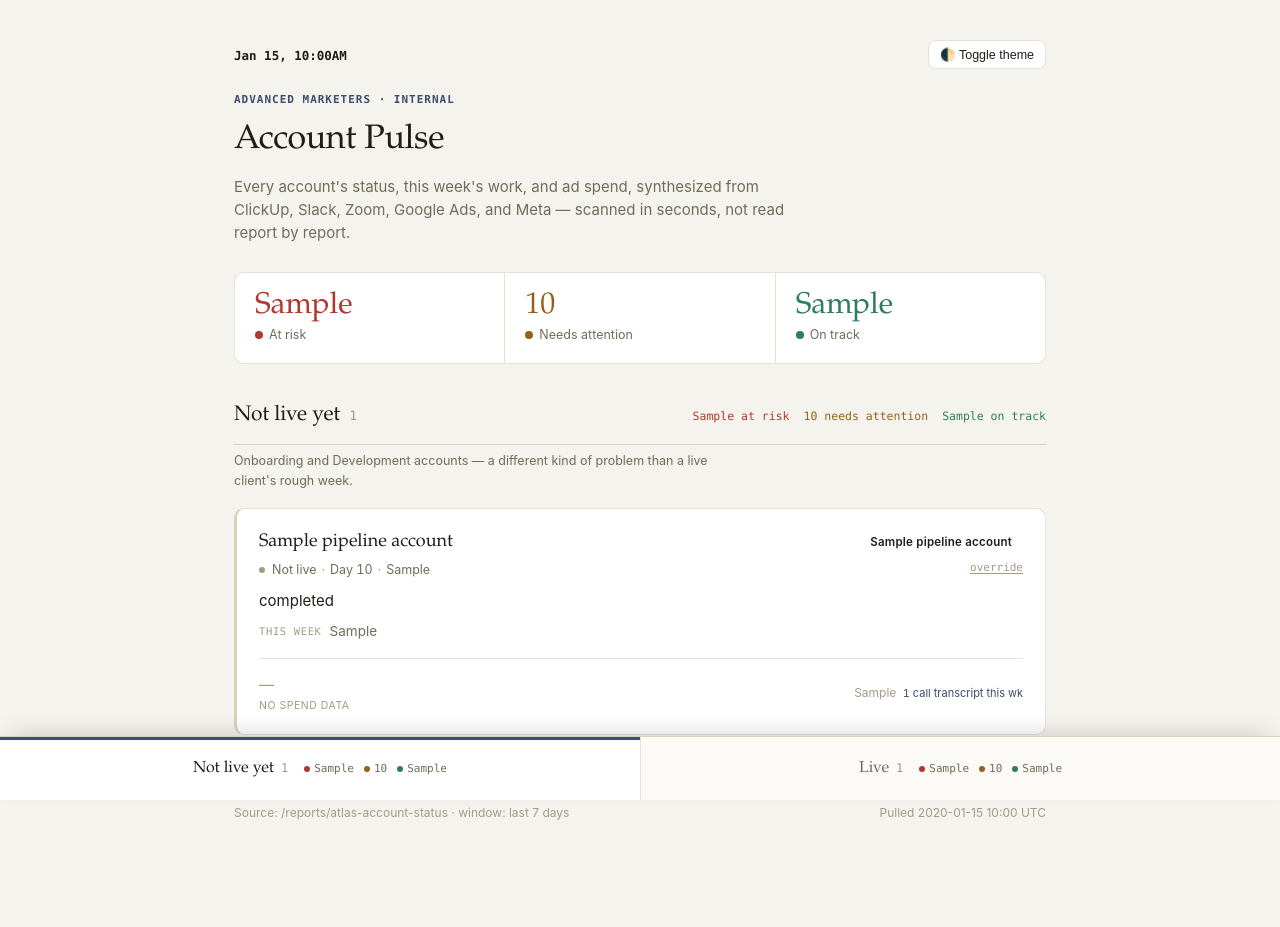
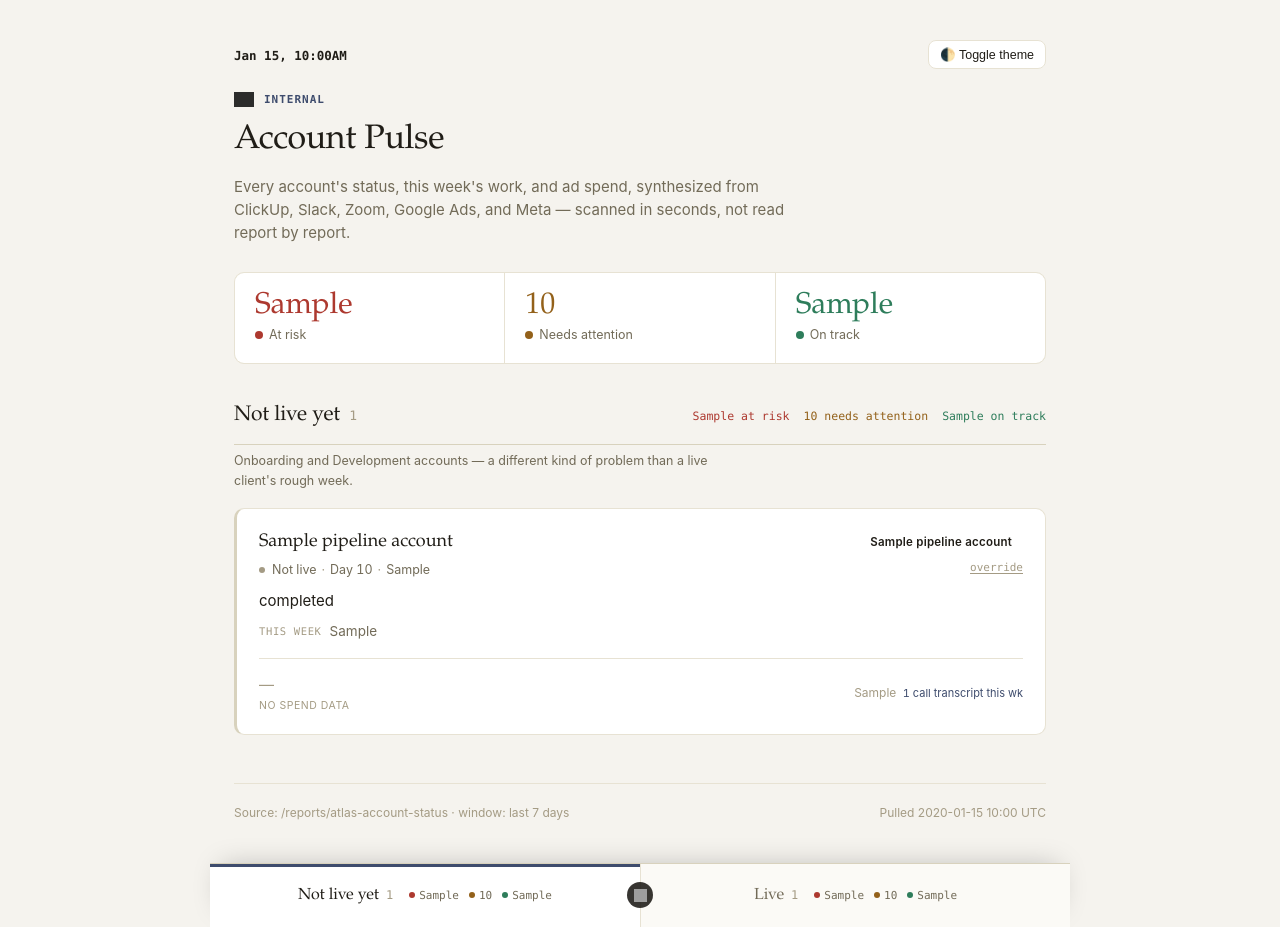
Before and after one commit to ky-lore/bob-api, a FastAPI app: template bob-master/app/templates/account_pulse.html in a window 1280 px wide. Run offline with FastAPI, Linux system fonts and the light colour scheme; the template is opened without the code that fills it: most values are stand-ins (such as "Sample title", 1, 10 or a date in 2020); parts of the project's set-up code (start-up, migrations or seed data) failed here and were passed over; grey boxes are pictures that could not be loaded.

Commit message:
Add glassy transition and real brand logos to Pulse
Bob: "smooth/blurry/glassy... the whole page too in sync with the
color shift" + real logo assets to "brand it a bit more." Switching
between Pipeline/Live now blurs+dims the whole page (masthead, copy,
cards -- not just the background) via a JS-choreographed class swap,
synced with the body background color transition; skipped entirely
for prefers-reduced-motion.

Real Advanced Marketers assets wired in three places: the mark as the
browser favicon, the wordmark in the masthead (recolored via
brightness(0) in light mode since the source art is solid white on
transparent -- shown as-is in dark mode, where white already reads
correctly), and the mark as a small badge centered in the switch bar.

Co-Authored-By: Claude Sonnet 5 <noreply@anthropic.com>

```diff
--- a/bob-master/app/templates/account_pulse.html
+++ b/bob-master/app/templates/account_pulse.html
@@ -4,6 +4,7 @@
 <meta charset="utf-8">
 <meta name="viewport" content="width=device-width, initial-scale=1">
 <title>Account Pulse</title>
+<link rel="icon" type="image/png" href="https://advancedmarketers.co/wp-content/uploads/2025/01/advmfav2.png">
 <style>
   :root {
     --bg: #f5f3ee;
@@ -67,7 +68,17 @@
   body[data-pulse-view="live"] { background: var(--bg-live); }
   @media (prefers-reduced-motion: reduce) { * { animation: none !important; transition: none !important; } }
 
-  .page { max-width: 860px; margin: 0 auto; padding: 40px 24px 104px; }
+  /* Glassy cross-fade for the Pipeline/Live switch (2026-09-21, Bob: "smooth/
+     blurry/glassy... the whole page too in sync with the color shift") --
+     the whole page (masthead, copy, cards) blurs+dims together right as the
+     background color shifts, then resolves sharp on the new view. Choreographed
+     in JS (see the script near the bottom): add view-transitioning, wait out
+     the transition, swap content + body background, remove the class. */
+  .page {
+    max-width: 860px; margin: 0 auto; padding: 40px 24px 104px;
+    transition: filter 0.22s ease, opacity 0.22s ease; filter: blur(0); opacity: 1;
+  }
+  .page.view-transitioning { filter: blur(10px) saturate(1.3); opacity: 0.35; }
 
   .toolbar { display: flex; justify-content: space-between; align-items: center; gap: 12px; margin-bottom: 22px; }
   nav.runs { overflow-x: auto; white-space: nowrap; }
@@ -79,6 +90,16 @@
   }
 
   .masthead { display: flex; flex-direction: column; gap: 6px; margin-bottom: 8px; }
+  .brand-row { display: flex; align-items: center; gap: 10px; }
+  /* Source art is solid white on transparent (Bob's real brand assets) --
+     brightness(0) recolors the white pixels to black on light surfaces
+     without needing a second dark-colored export; dark mode/theme just
+     shows the original white, which already reads correctly there. */
+  .brand-wordmark { height: 15px; width: auto; display: block; filter: brightness(0); opacity: 0.82; }
+  @media (prefers-color-scheme: dark) {
+    :root:not([data-theme="light"]) .brand-wordmark { filter: none; opacity: 0.92; }
+  }
+  :root[data-theme="dark"] .brand-wordmark { filter: none; opacity: 0.92; }
   .eyebrow {
     font-family: var(--font-mono); font-size: 11px; letter-spacing: 0.09em; text-transform: uppercase;
     color: var(--accent); font-weight: 600;
@@ -254,6 +275,13 @@
     display: flex; align-items: center; gap: 10px; font-family: var(--font-mono); font-size: 11px;
     color: var(--ink-muted); font-variant-numeric: tabular-nums;
   }
+  .pulse-switch-mark {
+    position: absolute; left: 50%; top: 50%; transform: translate(-50%, -50%);
+    width: 26px; height: 26px; border-radius: 50%;
+    background: rgba(20, 18, 14, 0.85); /* fixed dark regardless of theme -- the mark is white-on-transparent art, needs a dark ground in both light and dark mode */
+    display: flex; align-items: center; justify-content: center; pointer-events: none; z-index: 1;
+  }
+  .pulse-switch-mark img { width: 13px; height: 13px; display: block; }
   .pulse-switch-btn .pd { display: inline-flex; align-items: center; gap: 4px; }
   .pulse-switch-btn .pd i { width: 6px; height: 6px; border-radius: 50%; display: inline-block; }
   .pulse-switch-btn .pd.risk i { background: var(--risk); }
@@ -293,7 +321,10 @@
   </div>
 
   <div class="masthead">
-    <span class="eyebrow">Advanced Marketers · Internal</span>
+    <div class="brand-row">
+      <img src="https://advancedmarketers.co/wp-content/uploads/2025/01/ADVLOGOWHITE.png" alt="Advanced Marketers" class="brand-wordmark">
+      <span class="eyebrow">Internal</span>
+    </div>
     <h1>Account Pulse</h1>
     <p class="dek">Every account's status, this week's work, and ad spend, synthesized from ClickUp, Slack, Zoom, Google Ads, and Meta &mdash; scanned in seconds, not read report by report.</p>
   </div>
@@ -426,6 +457,7 @@
           <span class="pd good" title="On track"><i></i>{{ live_health_counts.on_track }}</span>
         </span>
       </button>
+      <span class="pulse-switch-mark"><img src="https://advancedmarketers.co/wp-content/uploads/2025/01/advmfav2.png" alt=""></span>
     </nav>
   {% endif %}
 
@@ -524,7 +556,11 @@
     var VIEW_KEY = "bob-pulse-view";
     var sections = document.querySelectorAll("[data-view-group]");
     var buttons = document.querySelectorAll("[data-switch-to]");
+    var page = document.querySelector(".page");
     if (!sections.length || !buttons.length) return;
+
+    var reduceMotion = window.matchMedia && window.matchMedia("(prefers-reduced-motion: reduce)").matches;
+    var TRANSITION_MS = 220;
 
     function applyView(view) {
       sections.forEach(function (el) {
@@ -539,11 +575,27 @@
     var stored = localStorage.getItem(VIEW_KEY);
     applyView(stored === "live" ? "live" : "pipeline");
 
+    function switchViewAnimated(view) {
+      if (reduceMotion || !page) {
+        applyView(view);
+        localStorage.setItem(VIEW_KEY, view);
+        return;
+      }
+      // Blur+dim out, swap content and body background together at the
+      // midpoint (while hidden behind the blur), then let the existing CSS
+      // transition resolve it back to sharp on the new view.
+      page.classList.add("view-transitioning");
+      setTimeout(function () {
+        applyView(view);
+        localStorage.setItem(VIEW_KEY, view);
+        page.classList.remove("view-transitioning");
+      }, TRANSITION_MS);
+    }
+
     buttons.forEach(function (btn) {
       btn.addEventListener("click", function () {
-        var view = btn.dataset.switchTo;
-        applyView(view);
-        localStorage.setItem(VIEW_KEY, view);
+        if (btn.getAttribute("aria-pressed") === "true") return;
+        switchViewAnimated(btn.dataset.switchTo);
       });
     });
   })();
```
